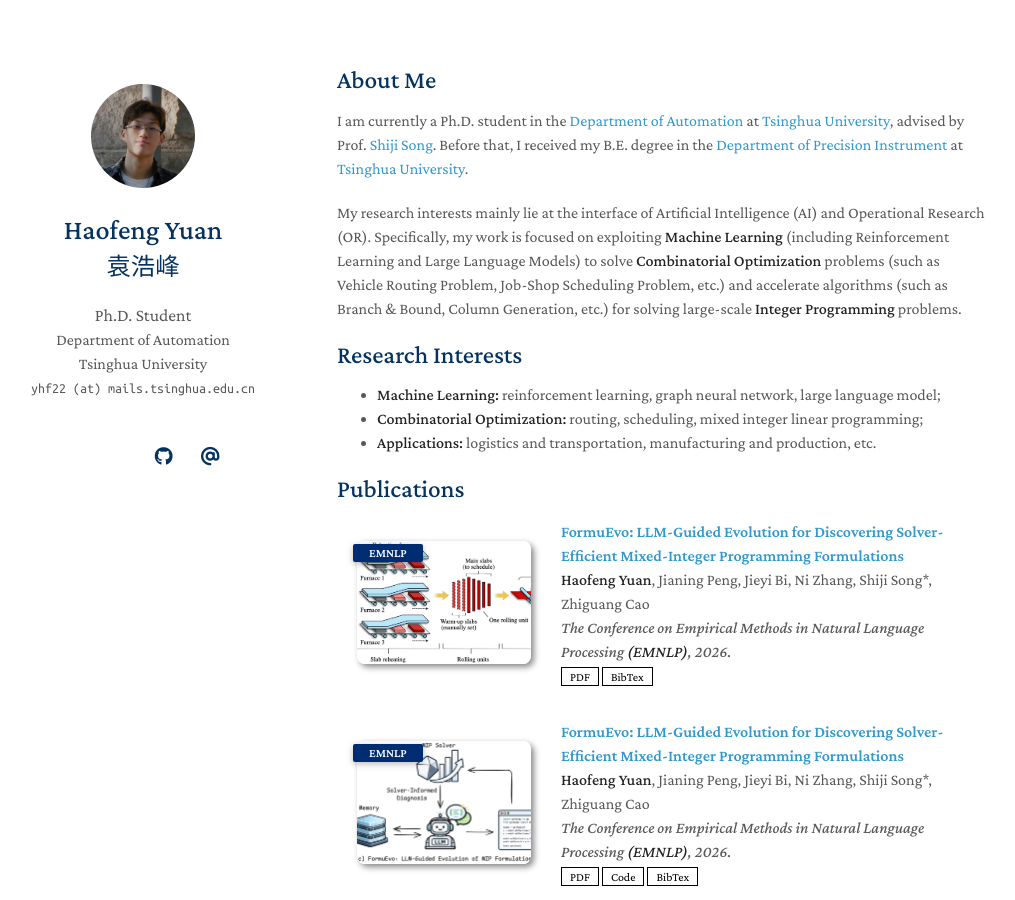
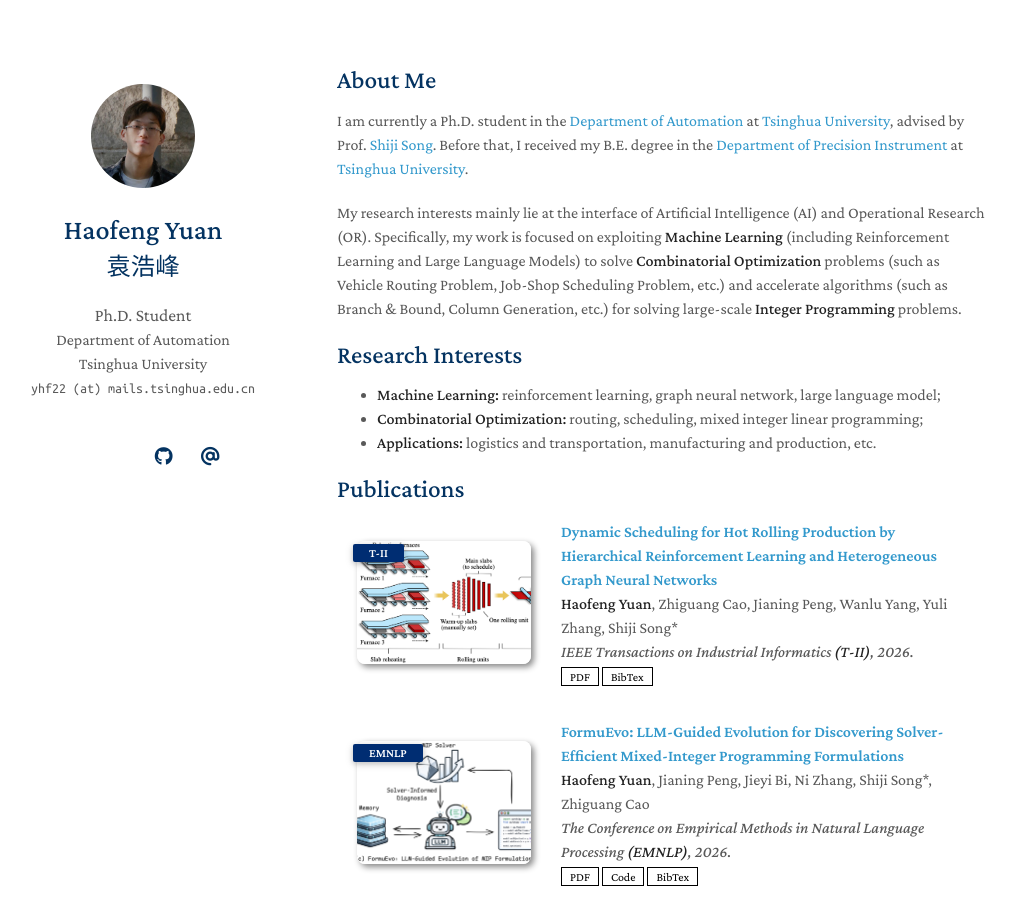
Before and after one commit to Xyz-yuanhf/Xyz-yuanhf.github.io, a Jekyll site: the page built from index.md, in a window 1280 px wide and 900 px high. Shown: the whole window, without its empty margins (133-1148 px from the left). Built offline with Jekyll 4.4.1, drawn with Linux system fonts in a browser that asks for light colours; a style sheet for code colours, icons or effects is not loaded; our own code applies the rules of GitHub Pages for plain Markdown files.

Commit message:
Update publications.yml

```diff
--- a/_data/publications.yml
+++ b/_data/publications.yml
@@ -1,9 +1,9 @@
 main:
 
-  - title: "FormuEvo: LLM-Guided Evolution for Discovering Solver-Efficient Mixed-Integer Programming Formulations"
-    authors: <strong>Haofeng Yuan</strong>, Jianing Peng, Jieyi Bi, Ni Zhang, Shiji Song*, Zhiguang Cao
-    conference_short: EMNLP
-    conference: The Conference on Empirical Methods in Natural Language Processing <strong>(EMNLP)</strong>, 2026.
+  - title: "Dynamic Scheduling for Hot Rolling Production by Hierarchical Reinforcement Learning and Heterogeneous Graph Neural Networks"
+    authors: <strong>Haofeng Yuan</strong>, Zhiguang Cao, Jianing Peng, Wanlu Yang, Yuli Zhang, Shiji Song*
+    conference_short: T-II
+    conference: IEEE Transactions on Industrial Informatics <strong>(T-II)</strong>, 2026.
     pdf: https://xyz-yuanhf.github.io/  # 待修改
     bibtex: https://xyz-yuanhf.github.io/  # 待修改
     image: ./assets/img/tii_2026.png
```
